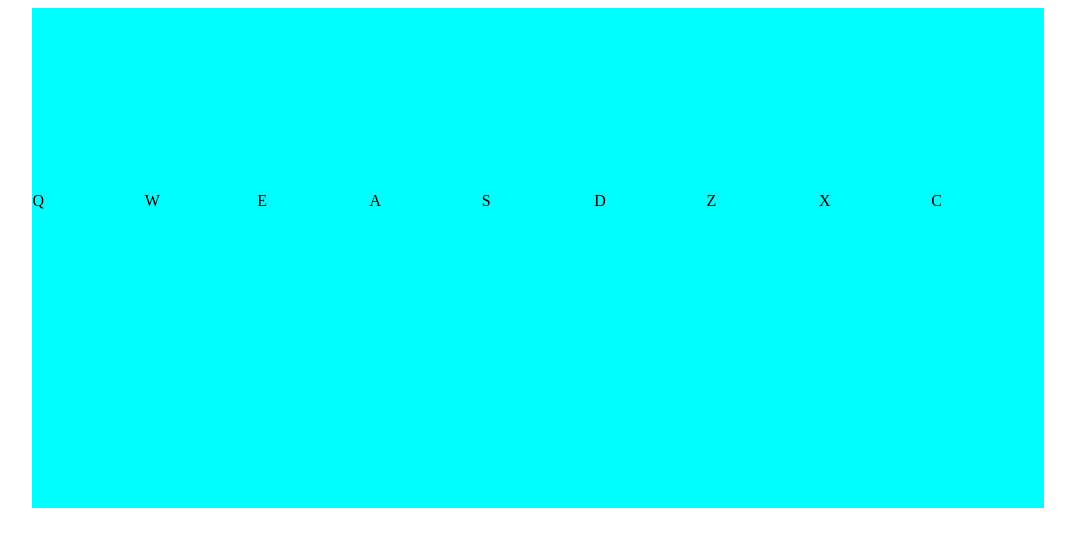
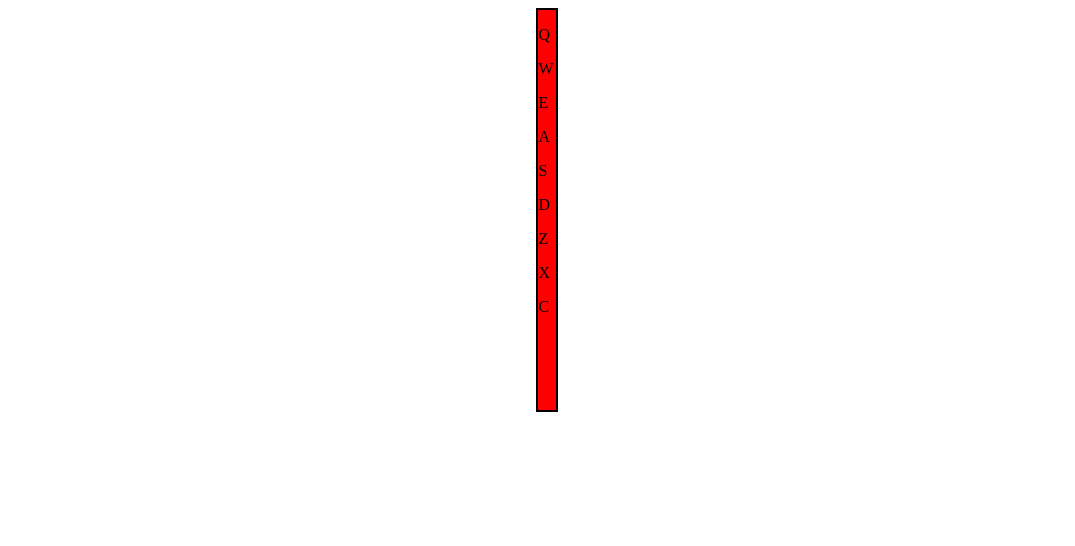
Before and after one commit to ianflynnwork/drum-machine, a React (Create React App) app: page / in a window 1280 px wide. Shown: the top 546 px of the page, without its empty margins (102-1177 px from the left). Built offline with nearby package versions, Linux system fonts and the light colour scheme.

Commit message:
css styling

```diff
--- a/src/App.js
+++ b/src/App.js
@@ -25,7 +25,7 @@ function App() {
 
   return (
     <div id='drum-machine'>
-      <Display soundText={ soundText }/>
+
       {drumData.map(pad => (
         <DrumPad
           pad={ pad }
@@ -33,7 +33,7 @@ function App() {
           setSoundText={ setSoundText }
         />
       ))}
-
+       <Display soundText={ soundText }/>
     </div>
   );
 }
--- a/src/index.css
+++ b/src/index.css
@@ -1,20 +1,19 @@
+body {
+    display: flex;
+    justify-content: center;
+    align-items: center;
+    box-sizing: border-box;
+    width: 100%;
+    height: 100%;
+}
 #drum-machine {
-    width: 80%;
-    height: 500px;
-    margin: auto;
-    background-color: aqua;
-    display: flex;
-    justify-content:flex-start;
-    align-items: center;
+    max-width: 700px;
+    width: 90%;
+    height: 400px;
+    background-color: red;
+    border: 2px solid black;
 }
 .pad-wrapper {
-    background-color: white;
-    width: 40%;
-    height: 90%;
-    display: flex;
-    flex-wrap: wrap;
 }
 .drum-pad {
-    width: 33%;
-    height: 33%;
 }
```
